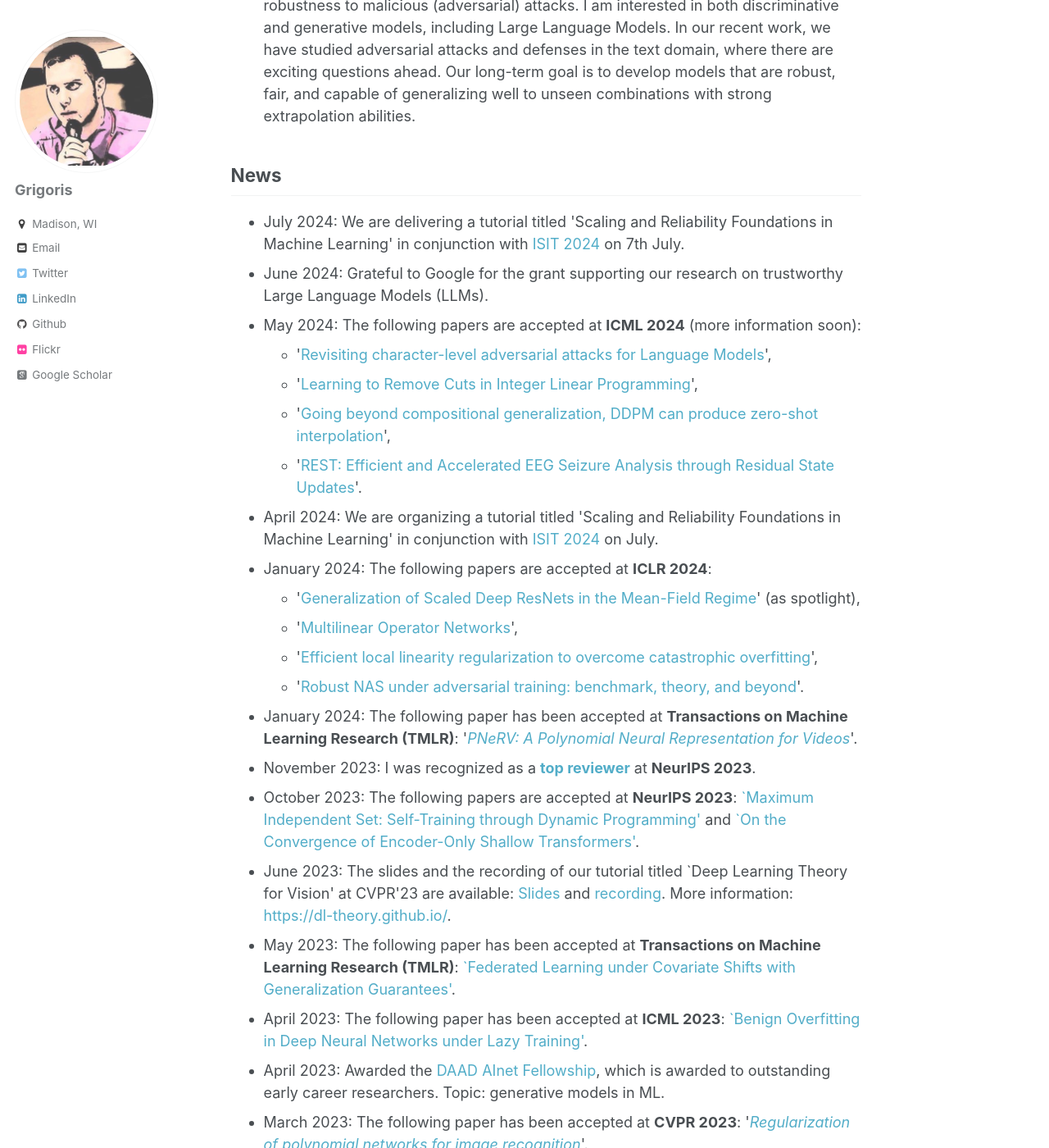
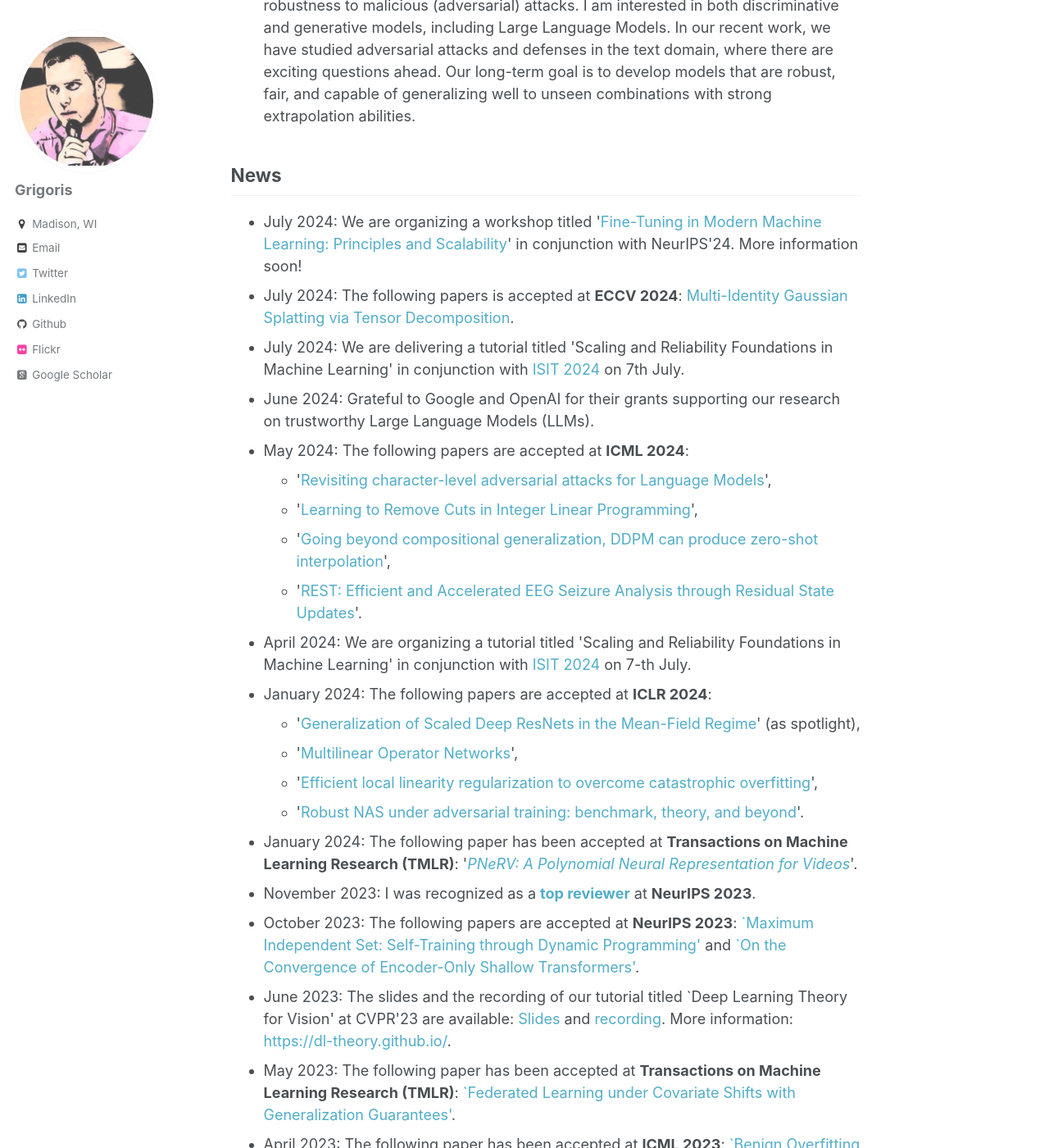
Before and after one commit to grigorisg9gr/grigorisg9gr.github.io, a Jekyll site: the page built from index.html, in a window 1280 px wide and 1400 px high, scrolled down 628 px. Shown: the whole window at 82% size. Built offline with Jekyll 4.4.1, drawn with Linux system fonts in a browser that asks for light colours; some web fonts are replaced.

Commit message:
Add ECCV 24

```diff
--- a/index.html
+++ b/index.html
@@ -19,16 +19,18 @@ comments: false
 
 <h2>News</h2>
 <ul>
+    <li>July 2024: We are organizing a workshop titled '<a href="https://sites.google.com/view/neurips2024-ftw/home">Fine-Tuning in Modern Machine Learning: Principles and Scalability</a>' in conjunction with NeurIPS'24. More information soon!</li>
+    <li>July 2024: The following papers is accepted at <strong>ECCV 2024</strong>: <a href="https://arxiv.org/abs/2407.07284">Multi-Identity Gaussian Splatting via Tensor Decomposition</a>.</li>
     <li>July 2024: We are delivering a tutorial titled 'Scaling and Reliability Foundations in Machine Learning' in conjunction with <a href="https://2024.ieee-isit.org/home">ISIT 2024</a> on 7th July. </li>
-    <li>June 2024: Grateful to Google for the grant supporting our research on trustworthy Large Language Models (LLMs).</li>
-    <li>May 2024: The following papers are accepted at <strong>ICML 2024</strong> (more information soon):
+    <li>June 2024: Grateful to Google and OpenAI for their grants supporting our research on trustworthy Large Language Models (LLMs).</li>
+    <li>May 2024: The following papers are accepted at <strong>ICML 2024</strong>:
         <ul>
                 <li>'<span style="color: #0000ff;"><a href="https://openreview.net/pdf/3ca014f375f8aa0572aad3f58b3d89bc2a2f80d7.pdf">Revisiting character-level adversarial attacks for Language Models</a></span>',</li>
                 <li>'<span style="color: #0000ff;"><a href="https://openreview.net/pdf?id=k10805cgak">Learning to Remove Cuts in Integer Linear Programming</a></span>',</li>
                 <li>'<span style="color: #0000ff;"><a href="https://openreview.net/pdf/670b48719735353ec2924a4ef3d0a1cdb3d30749.pdf">Going beyond compositional generalization, DDPM can produce zero-shot interpolation</a></span>',</li>
                 <li>'<span style="color: #0000ff;"><a href="https://openreview.net/pdf?id=9GbAea74O6">REST: Efficient and Accelerated EEG Seizure Analysis through Residual State Updates</a></span>'.</li>
         </ul></li>
-    <li>April 2024: We are organizing a tutorial titled 'Scaling and Reliability Foundations in Machine Learning' in conjunction with <a href="https://2024.ieee-isit.org/home">ISIT 2024</a> on July. </li>
+    <li>April 2024: We are organizing a tutorial titled 'Scaling and Reliability Foundations in Machine Learning' in conjunction with <a href="https://2024.ieee-isit.org/home">ISIT 2024</a> on 7-th July. </li>
     <li>January 2024: The following papers are accepted at <strong>ICLR 2024</strong>:
         <ul>
                 <li>'<span style="color: #0000ff;"><a href="https://arxiv.org/abs/2403.09889">Generalization of Scaled Deep ResNets in the Mean-Field Regime</a></span>' (as spotlight),</li>
```
Also changed, not shown: _publications/index.html (+8 -0 lines).
